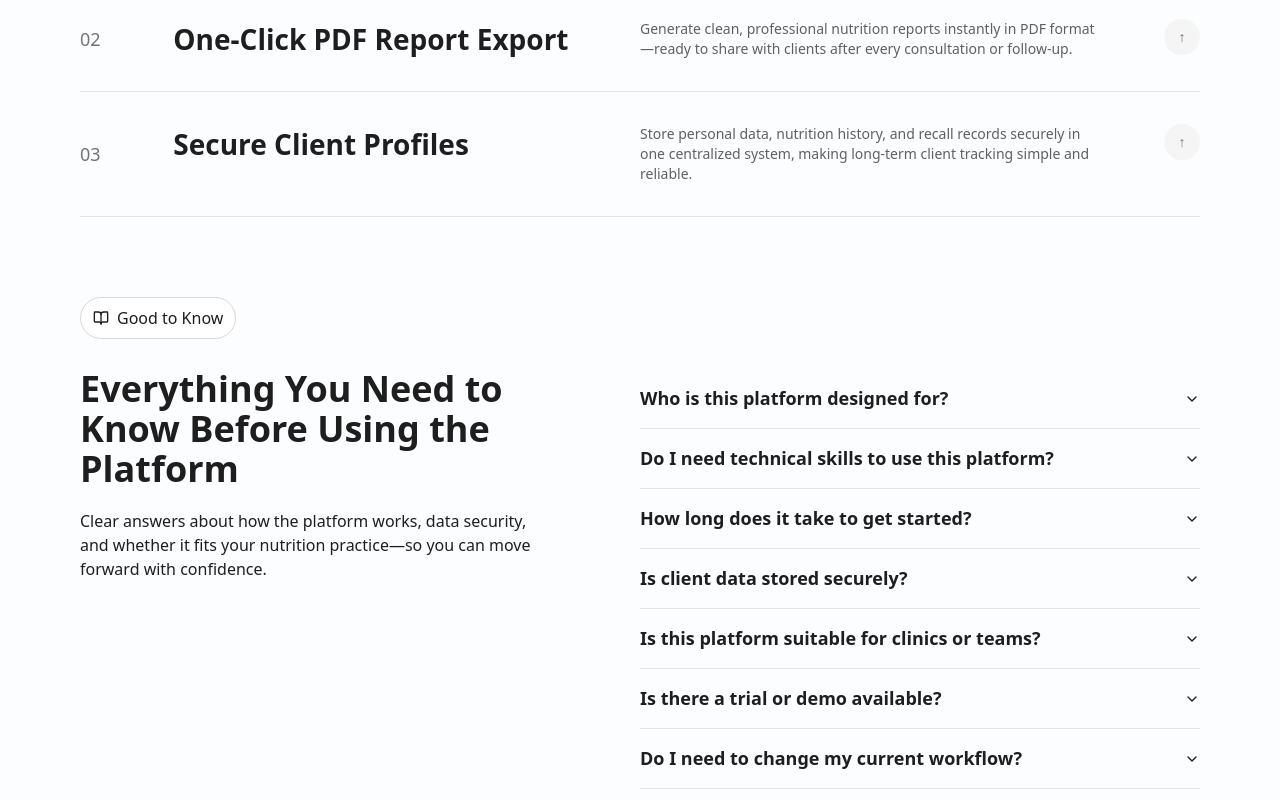
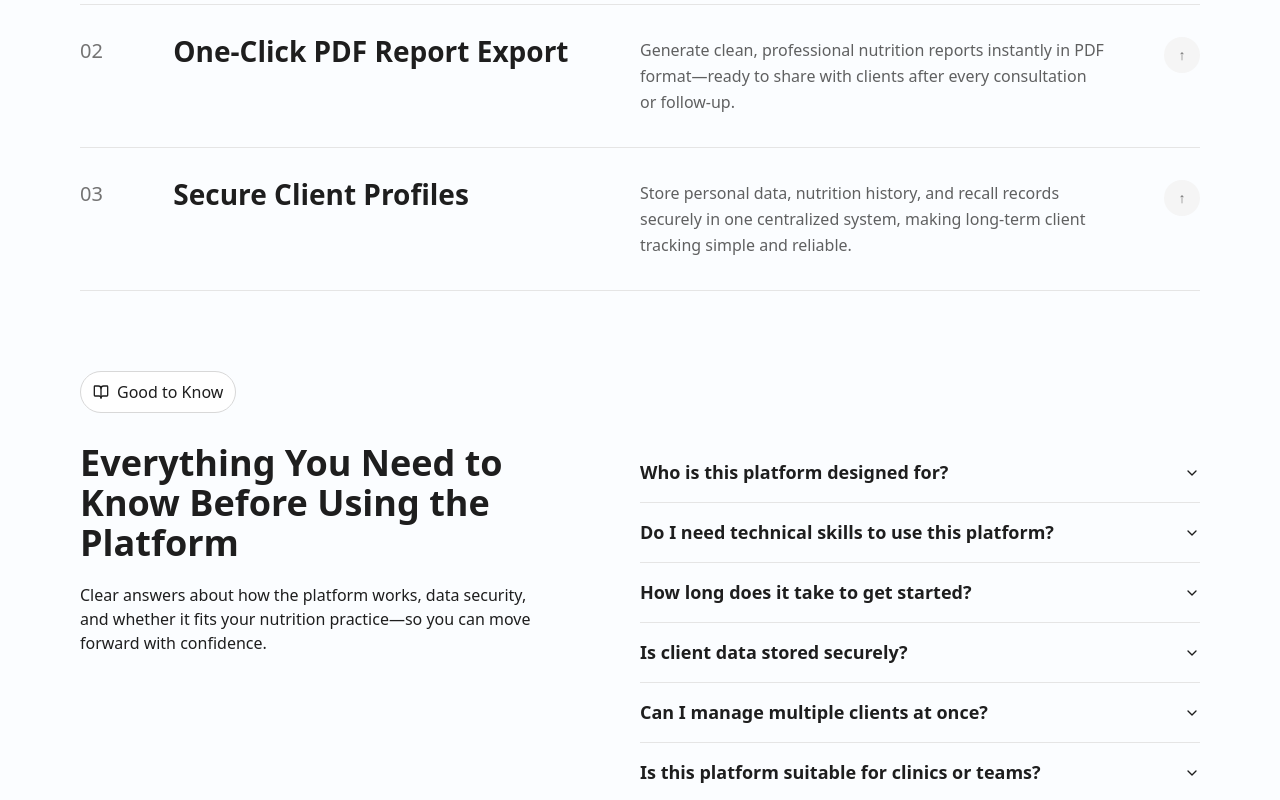
Before and after one commit to sandilokaa/halifah, a Next.js app: page / in a window 1280 px wide. Shown: the part 4000-4800 px from the top of the page. Built offline with nearby package versions, Linux system fonts and the light colour scheme.

Commit message:
chore: create accordion

```diff
--- a/app/(home)/components/ui/custom-accordion.tsx
+++ b/app/(home)/components/ui/faq-accordion.tsx
@@ -13,17 +13,17 @@ interface AccordionItemData {
   content: string;
 }
 
-interface CustomAccordionProps {
+interface FAQAccordionProps {
   items: AccordionItemData[];
   type?: "single" | "multiple";
   collapsible?: boolean;
 }
 
-export default function CustomAccordion({
+export default function FAQAccordion({
   items,
   type = "single",
   collapsible = true,
-}: CustomAccordionProps) {
+}: FAQAccordionProps) {
   return (
     <Accordion type={type} collapsible={collapsible} className="w-full">
       {items.map((item) => (
@@ -31,7 +31,7 @@ export default function CustomAccordion({
           <AccordionTrigger className="text-left text-[#1E1E1E] text-[18px] font-semibold hover:no-underline [&>span]:hover:no-underline">
             {item.title}
           </AccordionTrigger>
-          <AccordionContent className="text-sm text-[#1E1E1E] text-[16px] font-medium">
+          <AccordionContent className="text-[#1E1E1E] text-[16px] font-medium">
             {item.content}
           </AccordionContent>
         </AccordionItem>
--- a/app/(home)/components/ui/solution-accordion.tsx
+++ b/app/(home)/components/ui/solution-accordion.tsx
@@ -25,24 +25,26 @@ export default function SolutionAccordion() {
                 [&>svg]:hidden
               "
             >
-              <div className="grid grid-cols-12 w-full">
+              <div className="grid grid-cols-12 w-full items-start">
                 <div className="col-span-1 flex items-center">
-                  <span className="text-muted-foreground text-lg">
+                  <span className="text-muted-foreground text-xl">
                     {item.number}
                   </span>
                 </div>
-                <div className="col-span-5">
-                  <h3 className="text-[28px] font-semibold text-[#1E1E1E]">
+                <div className="col-span-5 flex items-start">
+                  <p className="text-[28px] font-semibold text-[#1E1E1E] leading-none">
                     {item.title}
-                  </h3>
+                  </p>
                 </div>
-                <div className="col-span-5">
+                <div className="col-span-5 items-start">
                   <p
                     className="
                       text-[#1E1E1E]
                       transition-opacity
                       opacity-70
                       group-data-[state=open]:opacity-100
+                      text-[16px]
+                      leading-relaxed
                     "
                   >
                     {item.description}
--- a/app/(home)/sections/faq-section.tsx
+++ b/app/(home)/sections/faq-section.tsx
@@ -1,7 +1,7 @@
 import { BookOpen } from "lucide-react";
 import { Badge } from "../components/ui/badge";
-import CustomAccordion from "../components/ui/custom-accordion";
 import { faqItems } from "@/const/home/faq";
+import FAQAccordion from "../components/ui/faq-accordion";
 
 export default function FAQSection() {
   return (
@@ -26,7 +26,7 @@ export default function FAQSection() {
           </div>
           <div className="col-span-1" />
           <div className="col-span-6">
-            <CustomAccordion items={faqItems} />
+            <FAQAccordion items={faqItems} />
           </div>
         </div>
         <div className="mt-15">
--- a/const/home/faq.ts
+++ b/const/home/faq.ts
@@ -1,10 +1,10 @@
-export interface FAQItem {
+export interface FaqItem {
   value: string;
   title: string;
   content: string;
 }
 
-export const faqItems: FAQItem[] = [
+export const faqItems: FaqItem[] = [
   {
     value: "faq-1",
     title: "Who is this platform designed for?",
@@ -15,13 +15,13 @@ export const faqItems: FAQItem[] = [
     value: "faq-2",
     title: "Do I need technical skills to use this platform?",
     content:
-      "No. The platform is designed to be intuitive and easy to use, without requiring any technical background or complex setup.",
+      "No. The platform is designed to be intuitive and easy to use, without requiring any technical background or setup.",
   },
   {
     value: "faq-3",
     title: "How long does it take to get started?",
     content:
-      "Most users can start using the platform within minutes after signing up, without the need for lengthy onboarding or configuration.",
+      "Most users can start using the platform within minutes after signing up, without complex onboarding or configuration.",
   },
   {
     value: "faq-4",
@@ -31,26 +31,38 @@ export const faqItems: FAQItem[] = [
   },
   {
     value: "faq-5",
-    title: "Is this platform suitable for clinics or teams?",
+    title: "Can I manage multiple clients at once?",
     content:
-      "Yes. The platform supports multiple practitioners within the same organization, making it suitable for clinics and nutrition teams.",
+      "Absolutely. The platform supports managing multiple clients through a centralized dashboard designed for daily professional use.",
   },
   {
     value: "faq-6",
+    title: "Is this platform suitable for clinics or teams?",
+    content:
+      "Yes. The platform can support multiple practitioners working within the same organization, making it suitable for clinics and nutrition teams.",
+  },
+  {
+    value: "faq-7",
+    title: "Can I migrate data from spreadsheets or other tools?",
+    content:
+      "Yes. You can transition gradually by importing or manually adding existing client data without disrupting your current workflow.",
+  },
+  {
+    value: "faq-8",
+    title: "Can this platform scale as my practice grows?",
+    content:
+      "Yes. The platform is designed to scale with your practice, whether you’re handling a few clients or hundreds.",
+  },
+  {
+    value: "faq-9",
+    title: "What kind of support is available?",
+    content:
+      "Users have access to documentation and customer support to help them get the most out of the platform.",
+  },
+  {
+    value: "faq-10",
     title: "Is there a trial or demo available?",
     content:
       "Yes. You can explore the platform through a trial or demo to see how it fits your workflow before fully committing.",
   },
-  {
-    value: "faq-7",
-    title: "Do I need to change my current workflow?",
-    content:
-      "No. The platform is designed to adapt to your existing workflow and reduce manual tasks without forcing you to change how you work.",
-  },
-  {
-    value: "faq-8",
-    title: "What kind of support is available?",
-    content:
-      "Users have access to documentation and customer support to help them get the most out of the platform when needed.",
-  },
 ];
```
